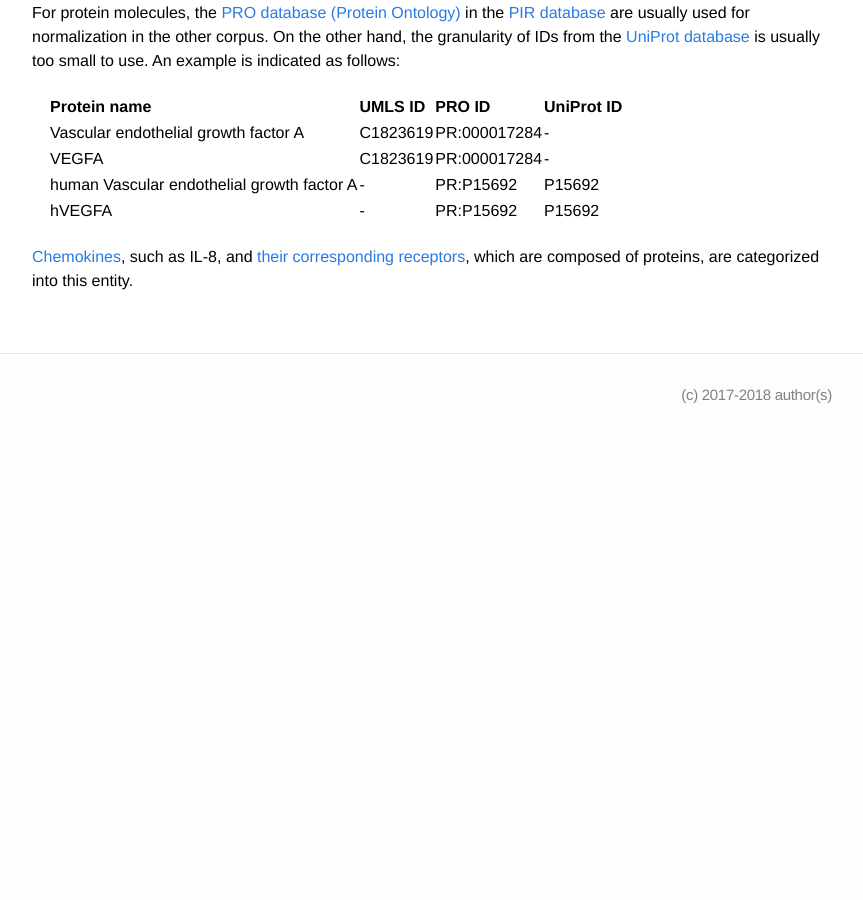
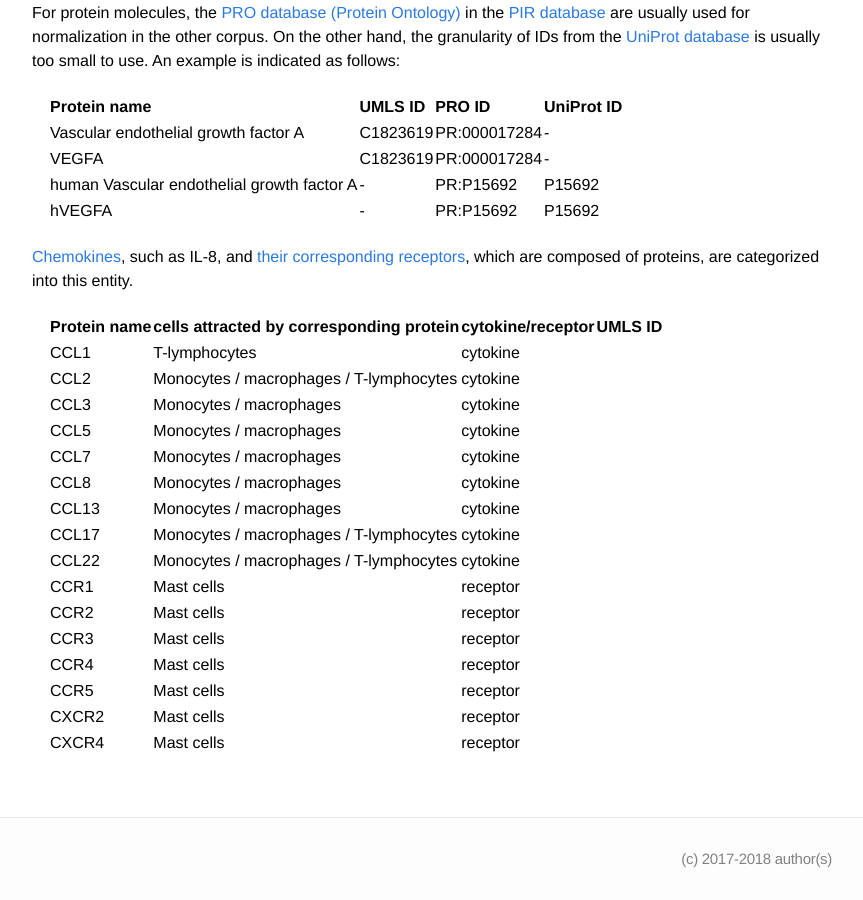
Before and after one commit to ezcatdb/molbiol_lung_corpus-guidelines, a Jekyll site: the page built from _entity/GGPs.md, in a window 1280 px wide and 900 px high, scrolled down 2633 px. Shown: the whole window, without its empty margins (208-1071 px from the left). Built offline with Jekyll 4.4.1, drawn with Linux system fonts in a browser that asks for light colours; before the commit the page ends 3069 px from its top, so only the background shows below that.

Commit message:
included new table for cytokine/receptor in _entity/GGPs.md

```diff
--- a/_entity/GGPs.md
+++ b/_entity/GGPs.md
@@ -167,5 +167,27 @@ An example is indicated as follows:
 
 <a href="https://en.wikipedia.org/wiki/Chemokine">Chemokines</a>, such as IL-8, and <a href="https://en.wikipedia.org/wiki/Chemokine_receptor">their corresponding receptors</a>, which are composed of proteins, are categorized into this entity.
 
+<div style="margin:1em" markdown="1">
+
+| Protein name |  cells attracted by corresponding protein   | cytokine/receptor      | UMLS ID |
+|--------------|----------------------|------------------|------------|
+| CCL1   | T-lymphocytes  |  cytokine  | |
+| CCL2   | Monocytes / macrophages / T-lymphocytes  |  cytokine  | |
+| CCL3   | Monocytes / macrophages  |  cytokine  | |
+| CCL5   | Monocytes / macrophages  |  cytokine  | |
+| CCL7   | Monocytes / macrophages  |  cytokine  | |
+| CCL8   | Monocytes / macrophages  |  cytokine  | |
+| CCL13  | Monocytes / macrophages  |  cytokine  | |
+| CCL17  | Monocytes / macrophages / T-lymphocytes  |  cytokine  | |
+| CCL22  | Monocytes / macrophages / T-lymphocytes  |  cytokine  | |
+| CCR1   | Mast cells   | receptor  | |
+| CCR2   | Mast cells   | receptor  | |
+| CCR3   | Mast cells   | receptor  | |
+| CCR4   | Mast cells   | receptor  | |
+| CCR5   | Mast cells   | receptor  | |
+| CXCR2  | Mast cells   | receptor  | |
+| CXCR4  | Mast cells   | receptor  | |
+
+</div>
 
 <!-- details -->
```
